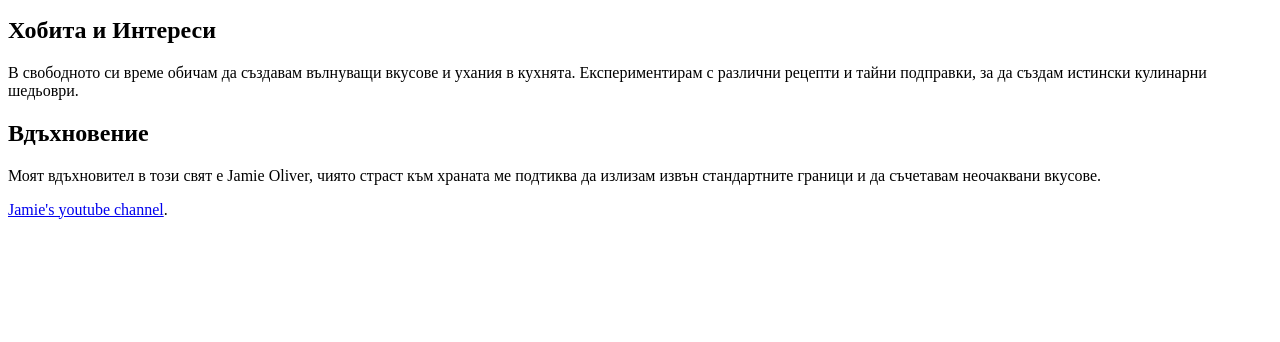
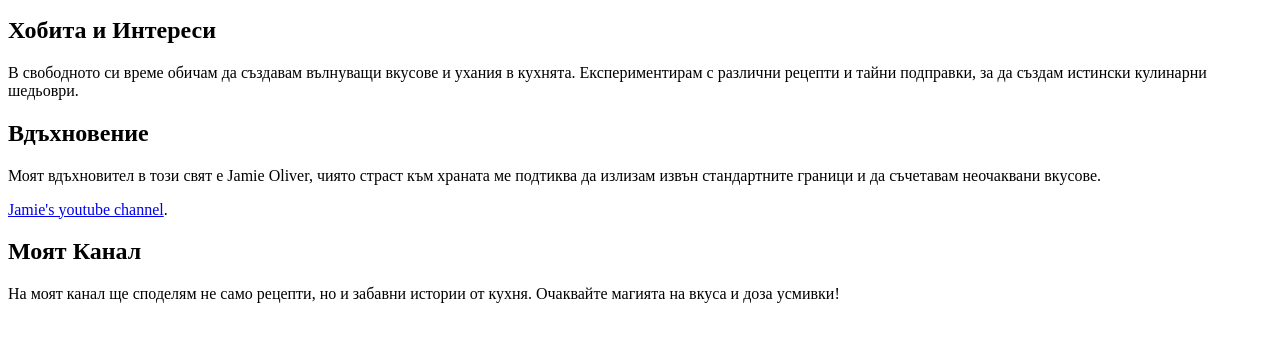
Before and after one commit to vanessa-yaneva/stu2001321030, a plain HTML site: page index.html in a window 1280 px wide. Shown: the part 102-444 px from the top of the page. Drawn offline with Linux system fonts and the light colour scheme.

Commit message:
Update: added information about my channel

```diff
--- a/index.html
+++ b/index.html
@@ -25,5 +25,10 @@
         </p>
     </section>
 
+    <section>
+        <h2>Моят Канал</h2>
+        <p>На моят канал ще споделям не само рецепти, но и забавни истории от кухня. Очаквайте магията на вкуса и доза усмивки!</p>
+    </section>
+
   </body>
 </html>
```
